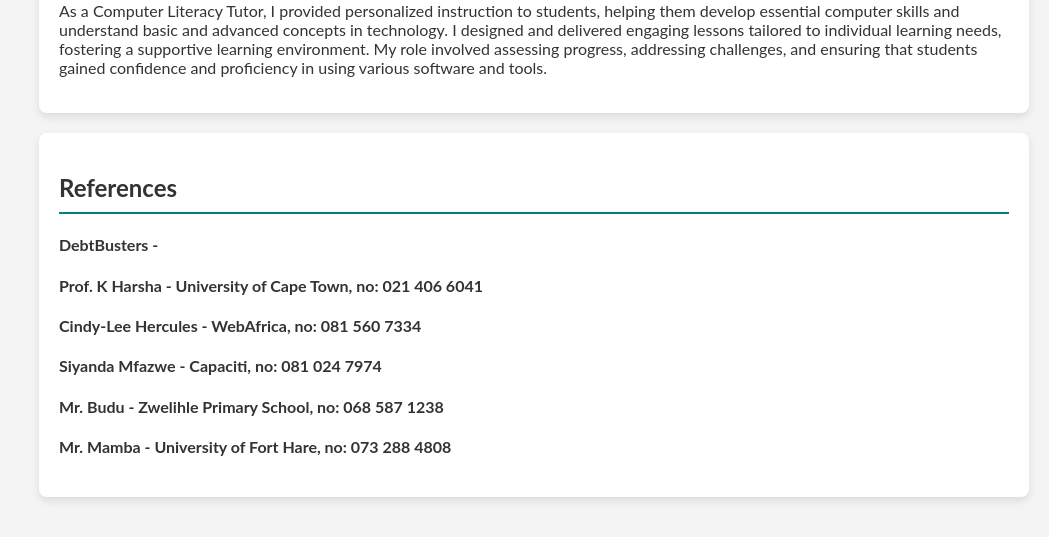
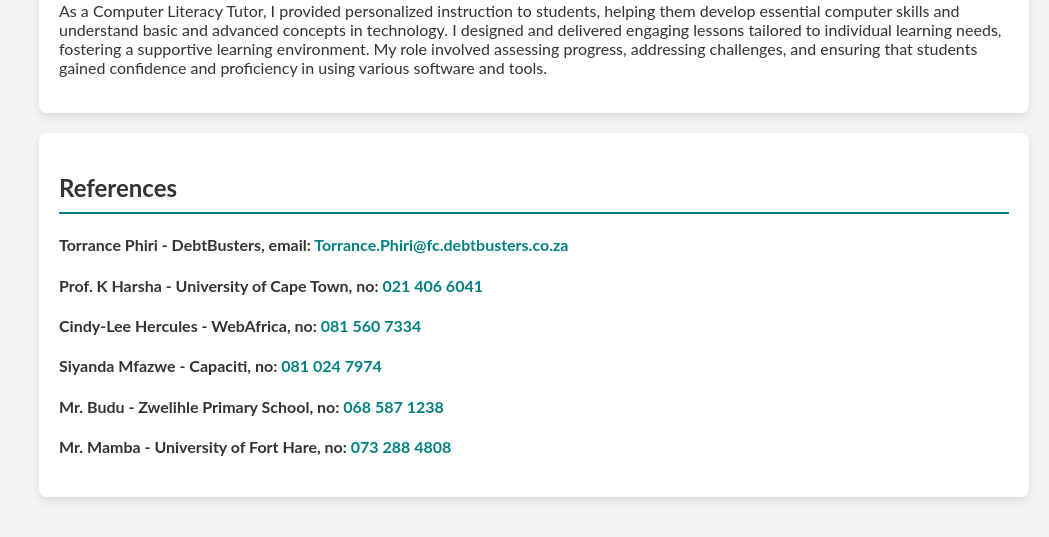
Before and after one commit to Alli981204/my-cv-app, a Flask app: page / in a window 1280 px wide. Shown: the part 2435-2972 px from the top of the page, without its empty margins (231-1280 px from the left). Run offline with Flask 3, Linux system fonts and the light colour scheme.

Commit message:
Update cv.html

```diff
--- a/templates/cv.html
+++ b/templates/cv.html
@@ -160,6 +160,7 @@
   </div>
 
   <div class="main">
+    <!-- Personal Details -->
     <div id="personal" class="section">
       <h2>Personal Details</h2>
       <ul>
@@ -176,6 +177,7 @@
         organizations.</p>
     </div>
 
+    <!-- Education -->
     <div id="education" class="section">
       <h2>Education</h2>
       <h4>University of Fort Hare</h4>
@@ -186,6 +188,7 @@
       <p class="date"><i class="fa fa-calendar"></i>2014 - 2016</p>
     </div>
 
+    <!-- Skills -->
     <div id="skills" class="section">
       <h2>Skills</h2>
       <p>I excel in problem-solving and time management, consistently demonstrating a strong work ethic and flexibility
@@ -195,6 +198,7 @@
         administrative tasks efficiently.</p>
     </div>
 
+    <!-- Interest -->
     <div id="interests" class="section">
       <h2>Interests & Hobbies</h2>
       <p>I am deeply passionate about gaming, with a particular enthusiasm for EA FC, where I dive into new strategies
@@ -204,6 +208,7 @@
         immersing myself in these interests within a comfortable and focused environment.</p>
     </div>
 
+    <!-- Work Experience -->
     <div id="work" class="section">
       <h2>Work Experience</h2>
       <h4>IDM/DebtBusters</h4>
@@ -249,16 +254,20 @@
         various software and tools.</p>
     </div>
 
+    <!-- References -->
     <div id="reference" class="section">
       <h2>References</h2>
-      <h4>DebtBusters - </h4>
-      <h4>Prof. K Harsha - University of Cape Town, no: 021 406 6041 </h4>
-      <h4>Cindy-Lee Hercules - WebAfrica, no: 081 560 7334</h4>
-      <h4>Siyanda Mfazwe - Capaciti, no: 081 024 7974</h4>
-      <h4>Mr. Budu - Zwelihle Primary School, no: 068 587 1238</h4>
-      <h4>Mr. Mamba - University of Fort Hare, no: 073 288 4808 </h4>
+      <h4>Torrance Phiri - DebtBusters, email: <span style="color: teal;">Torrance.Phiri@fc.debtbusters.co.za</span>
+      </h4>
+      <h4>Prof. K Harsha - University of Cape Town, no: <span style="color: teal;">021 406 6041</span></h4>
+      <h4>Cindy-Lee Hercules - WebAfrica, no: <span style="color: teal;">081 560 7334</span></h4>
+      <h4>Siyanda Mfazwe - Capaciti, no: <span style="color: teal;">081 024 7974</span></h4>
+      <h4>Mr. Budu - Zwelihle Primary School, no: <span style="color: teal;">068 587 1238</span></h4>
+      <h4>Mr. Mamba - University of Fort Hare, no: <span style="color: teal;">073 288 4808</span></h4>
     </div>
   </div>
+
+
   <script>
     document.addEventListener('DOMContentLoaded', function () {
       const links = document.querySelectorAll('.sidebar a');
@@ -328,13 +337,6 @@
     });
   </script>
 
-
-
-
-
-
-
-
 </body>
 
 </html>
```
